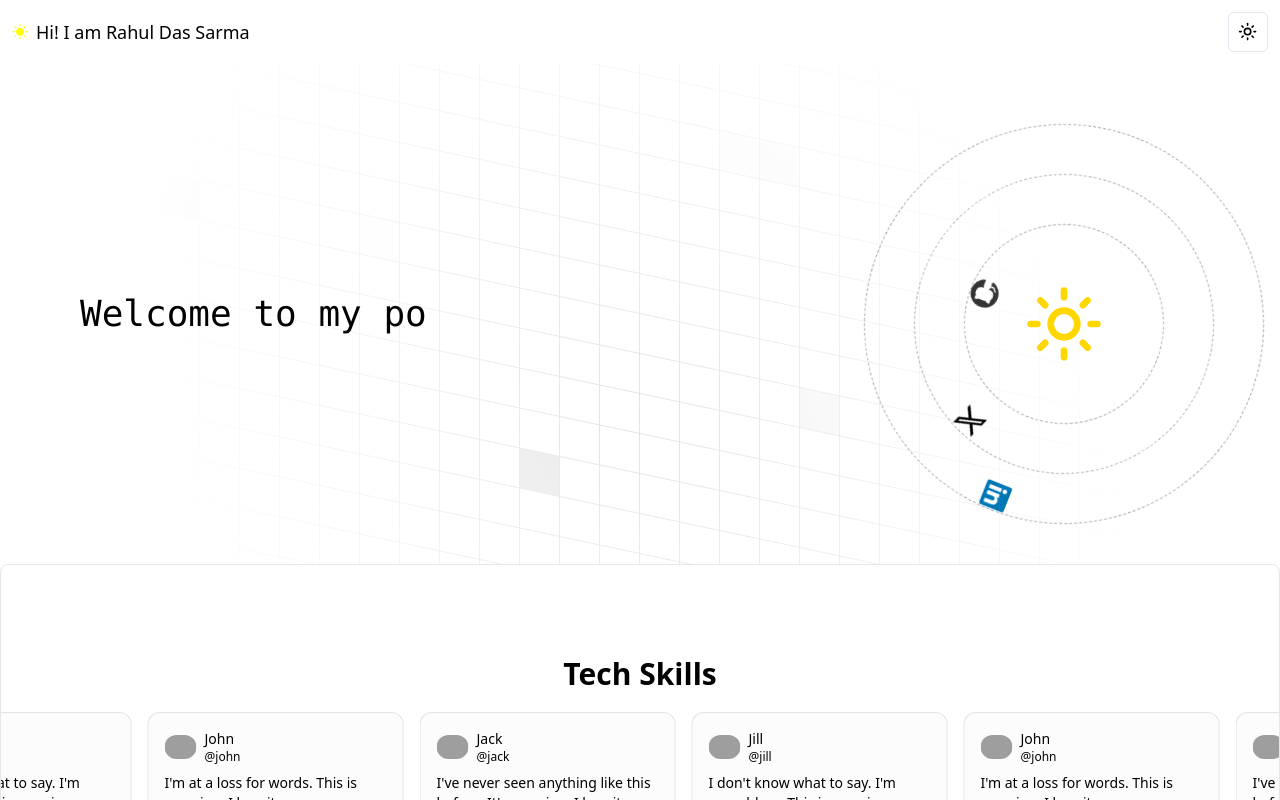
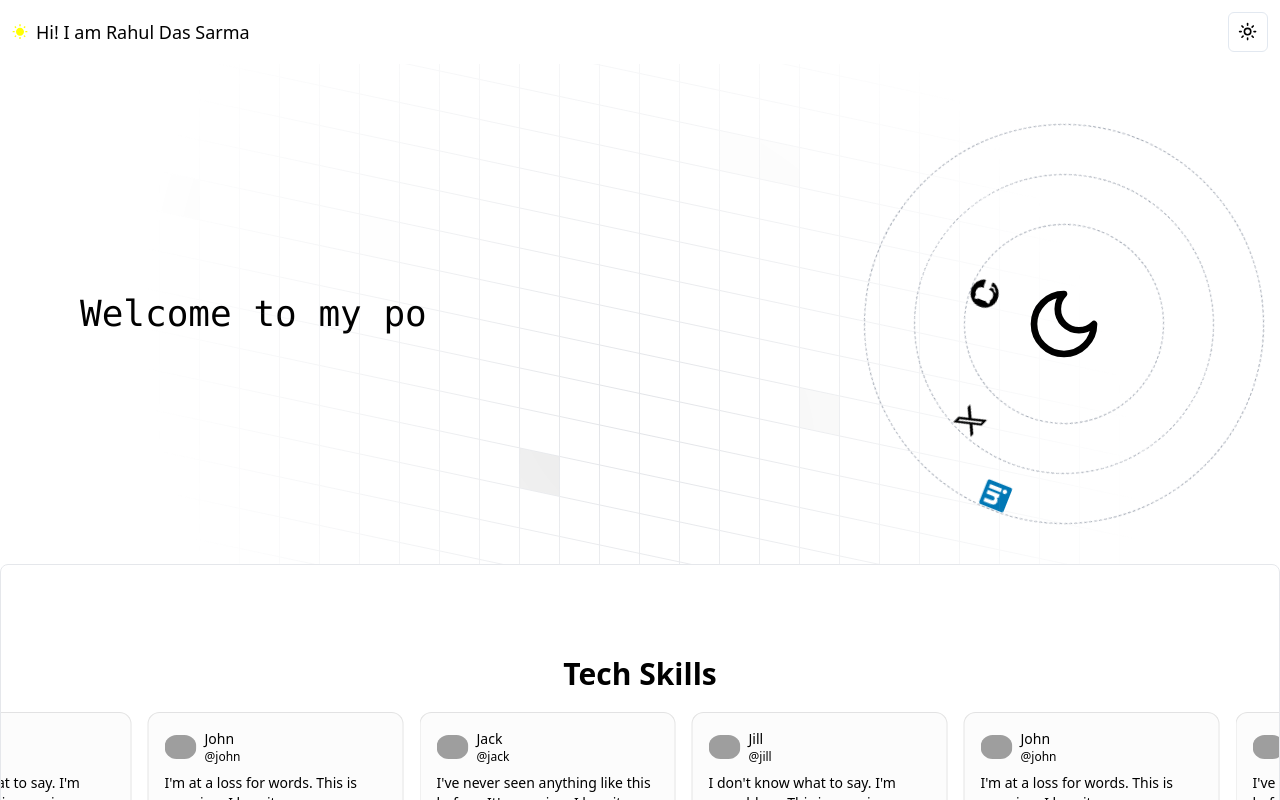
Before and after one commit to Rahul-Das-Sarma/portfolio, a Next.js app: page / in a window 1280 px wide. Shown: the top 800 px of the page. Built offline with nearby package versions, Linux system fonts and the light colour scheme; grey boxes are pictures that could not be loaded.

Commit message:
chore: change color background

```diff
--- a/src/components/solar-system.tsx
+++ b/src/components/solar-system.tsx
@@ -2,13 +2,15 @@ import React, { useEffect } from "react";
 import { motion, useAnimation } from "framer-motion";
 import { FaGithub, FaLinkedin } from "react-icons/fa";
 import { FaXTwitter } from "react-icons/fa6";
-import { Sun } from "lucide-react";
+import { Moon, Sun } from "lucide-react";
+import { useTheme } from "next-themes";
 
 const SolarSystem: React.FC = () => {
   // Use animation controls for each orbit
   const controls1 = useAnimation();
   const controls2 = useAnimation();
   const controls3 = useAnimation();
+  const { theme } = useTheme();
 
   const createOrbitVariants = (duration: number) => ({
     rotate: {
@@ -40,7 +42,13 @@ const SolarSystem: React.FC = () => {
     <div className="flex justify-center items-center h-screen">
       {/* Sun */}
       <motion.div className="relative">
-        <Sun size={80} color="gold" />
+        {/* <Sun size={80} color="gold" /> */}
+        {theme === "light" ? (
+          <Sun size={80} color="gold" />
+        ) : (
+          <Moon size={80} />
+        )}
+        {/* <Sun */}
 
         {/* First Orbit */}
         <motion.div
@@ -65,7 +73,10 @@ const SolarSystem: React.FC = () => {
           onHoverStart={() => handleHoverStart(controls1)}
           onHoverEnd={() => handleHoverEnd(controls1)}
         >
-          <FaGithub size={30} color="#333" className="ml-[170px]" />
+          <FaGithub
+            size={30}
+            className="ml-[170px] dark:text-white text:black"
+          />
         </motion.div>
 
         {/* Second Orbit */}
@@ -91,7 +102,11 @@ const SolarSystem: React.FC = () => {
           // onHoverStart={() => handleHoverStart(controls2)}
           // onHoverEnd={() => handleHoverEnd(controls2)}
         >
-          <FaXTwitter size={30} color="black" className="ml-[270px]" />
+          <FaXTwitter
+            size={30}
+            // color="black dark:white"
+            className="ml-[270px] dark:text-white text:black"
+          />
         </motion.div>
 
         {/* Third Orbit */}
```
